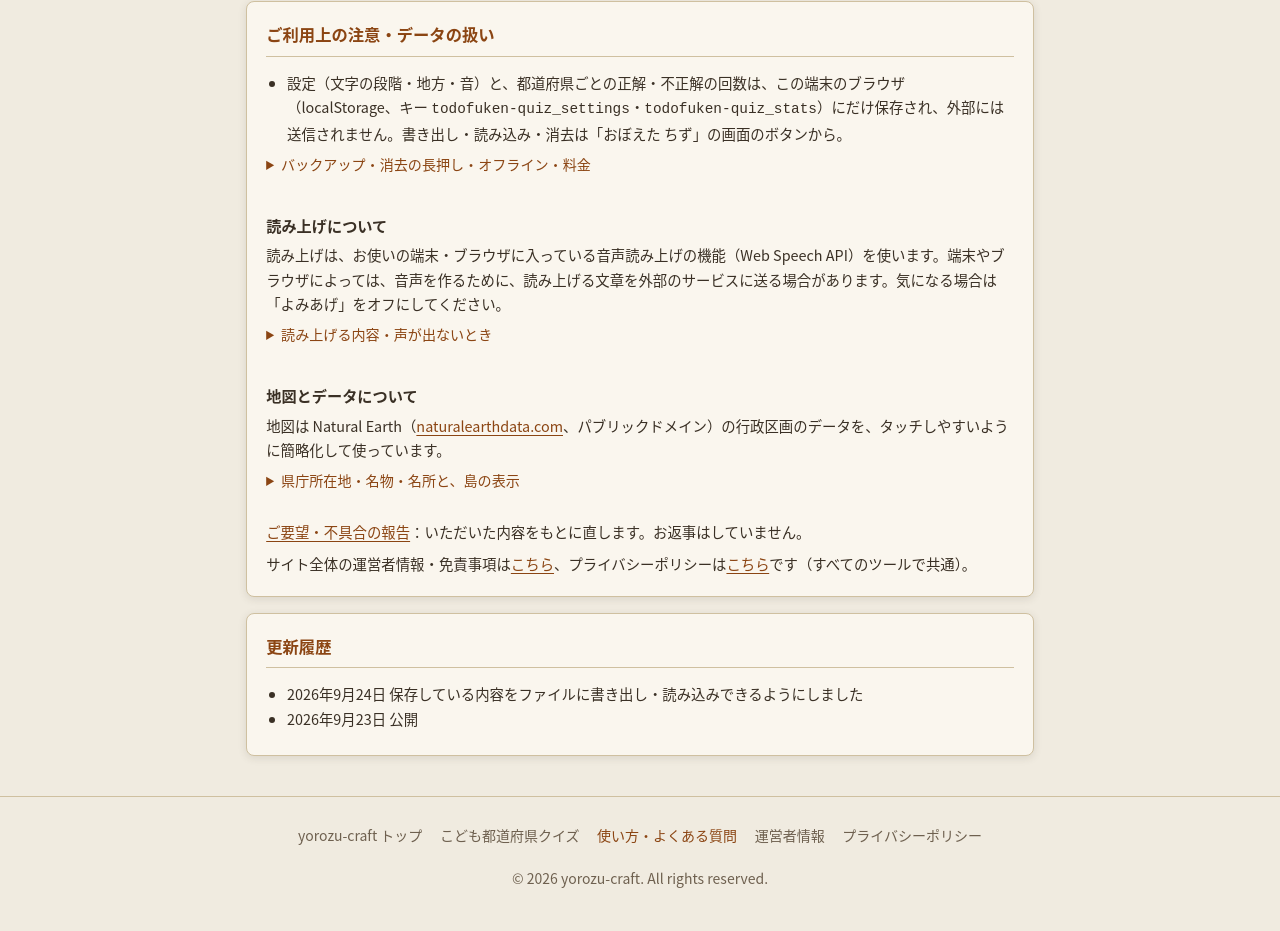
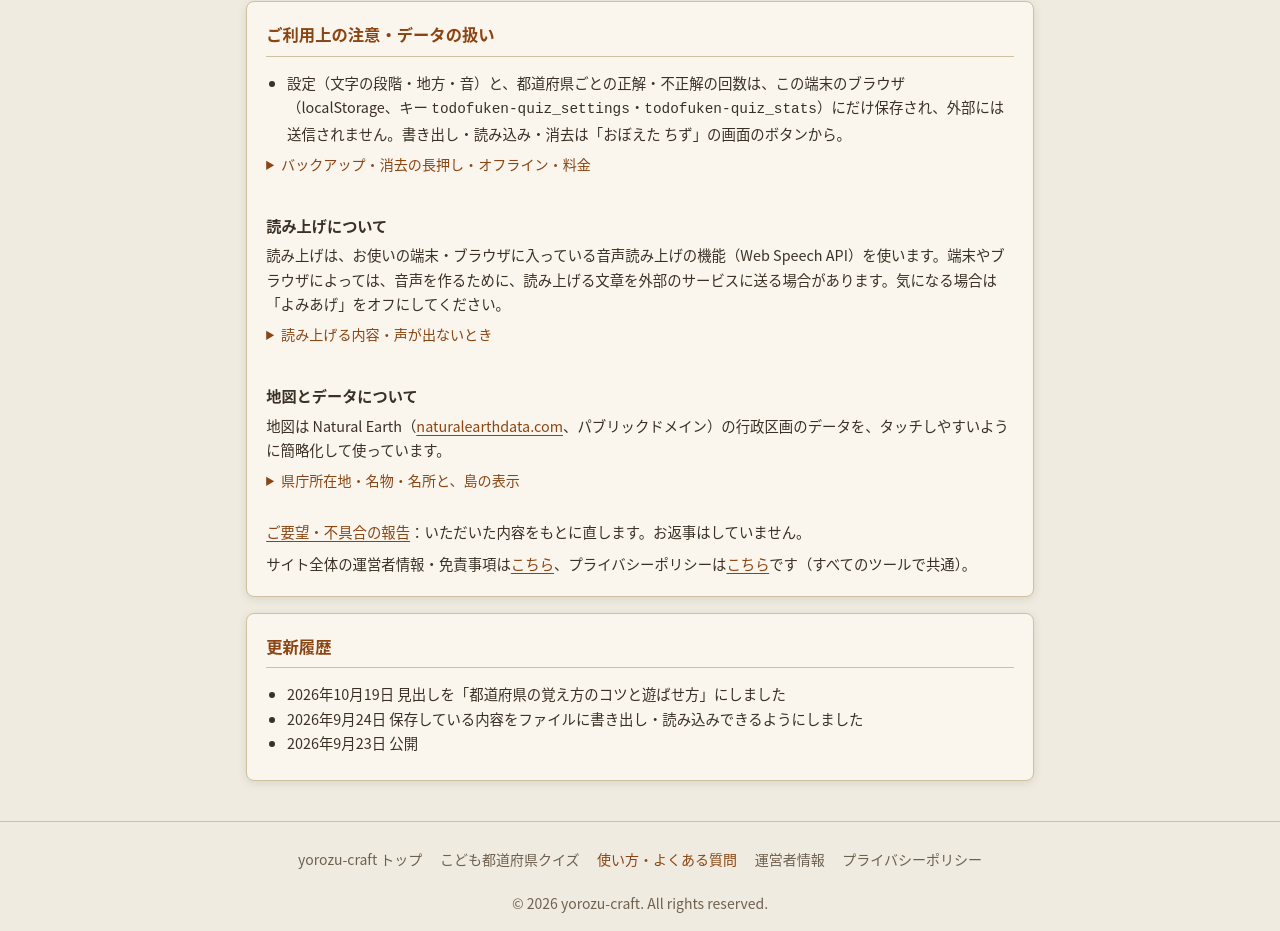
Before and after one commit to YouheiOonuki/todofuken-quiz, a plain HTML site: page guide.html in a window 1280 px wide. Shown: the part 1622-2553 px from the top of the page. Before the commit the page ends 2529 px from the top, so only its background shows below. Drawn offline with Linux system fonts and the light colour scheme.

Commit message:
使い方の更新履歴に 10-19 の 1 行（Q-299）
a8b1be9 の h1 の変更。10-14 の言い回しは数えない。measure.py OK。

Co-Authored-By: Claude Opus 5.5 <noreply@anthropic.com>

```diff
--- a/guide.html
+++ b/guide.html
@@ -194,6 +194,7 @@
     <article class="card content" id="changelog">
       <h2>更新履歴</h2>
       <ul>
+        <li><time datetime="2026-10-19">2026年10月19日</time> 見出しを「都道府県の覚え方のコツと遊ばせ方」にしました</li>
         <li><time datetime="2026-09-24">2026年9月24日</time> 保存している内容をファイルに書き出し・読み込みできるようにしました</li>
         <li><time datetime="2026-09-23">2026年9月23日</time> 公開</li>
       </ul>
```
